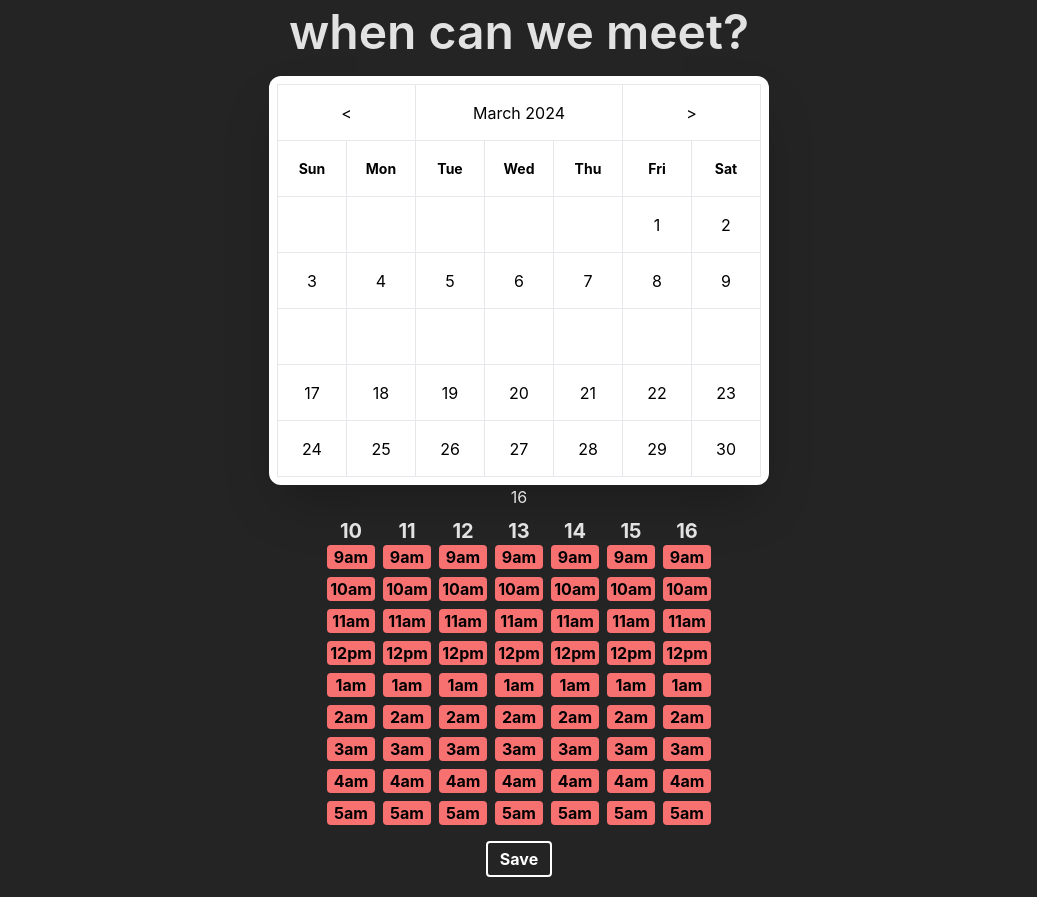
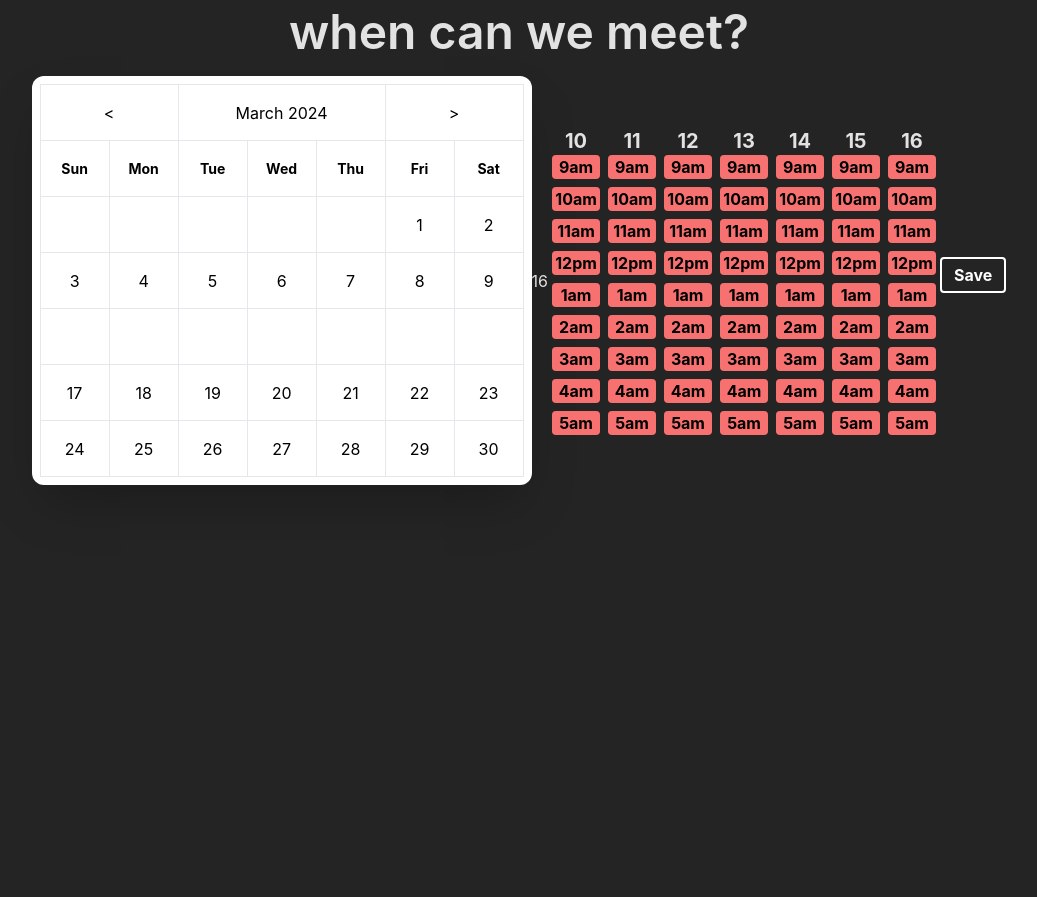
Before and after one commit to abaheer/meeting-time-finder, a React (Vite) app: page / in a window 1280 px wide. Shown: the whole page, without its empty margins (121-1158 px from the left). After the commit the page ends 800 px from the top, so only its background shows below. Built offline with nearby package versions, Linux system fonts and the light colour scheme.

Commit message:
Update calendar.jsx

```diff
--- a/src/calender/calendar.jsx
+++ b/src/calender/calendar.jsx
@@ -80,7 +80,7 @@ export const Calendar = (props) => {
   };
 
   return (
-    <div className="mt-5 flex flex-col items-center">
+    <div className="mt-5 flex flex-wrap justify-center items-center">
       <div className="w-[500px] bg-white p-2 rounded-xl shadow-2xl border-none">
         <div
           key="uhhh"
@@ -150,11 +150,10 @@ export const Calendar = (props) => {
             />
           );
         })}
+        <button className="mt-2 mb-5 border-white border-2 rounded py-1 px-3 text-white font-bold hover:bg-green-800 flex justify-center items-center">
+          Save
+        </button>
       </div>
-
-      <button className="mt-2 mb-5 border-white border-2 rounded py-1 px-3 text-white font-bold hover:bg-green-800">
-        Save
-      </button>
     </div>
   );
 };
```
